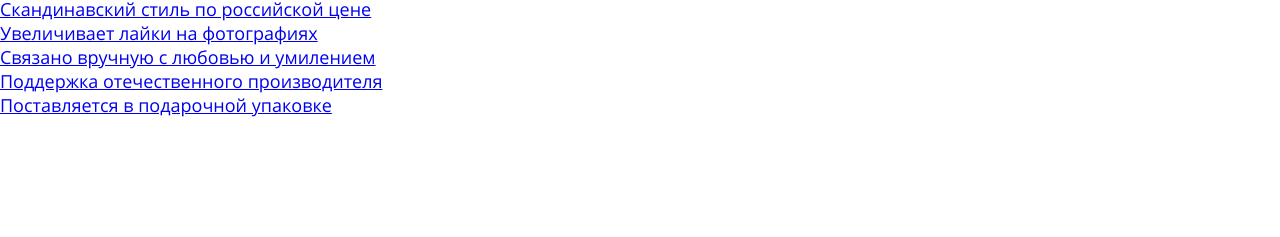
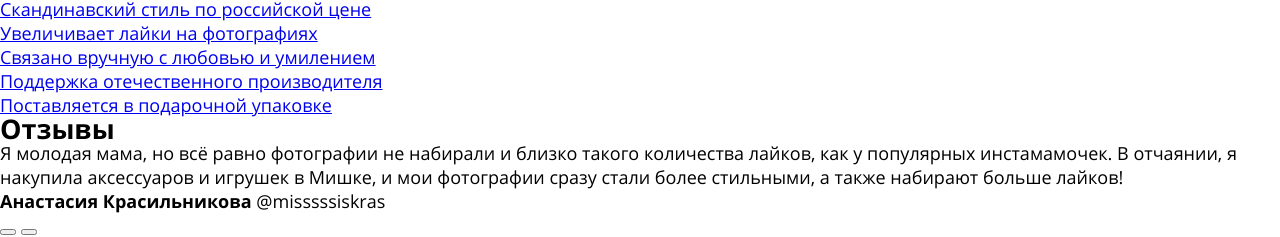
Before and after one commit to it-amalker/mishka, a website: page src/index.html in a window 1280 px wide. Shown: the part 900-1137 px from the top of the page. Before the commit the page ends 1017 px from the top, so only its background shows below. Drawn offline with Linux system fonts and the light colour scheme.

Commit message:
added review section markup of the main page

```diff
--- a/src/index.html
+++ b/src/index.html
@@ -134,6 +134,21 @@
         </li>
       </ul>
     </section>
+    <section class="reviews">
+      <div class="reviews__wrapper">
+        <h2 class="reviews__title">Отзывы</h2>
+        <p class="review__text">Я молодая мама, но всё равно фотографии не набирали и близко такого количества лайков,
+          как
+          у популярных инстамамочек. В отчаянии, я накупила аксессуаров и игрушек в Мишке, и мои фотографии сразу стали
+          более стильными, а также набирают больше лайков!</p>
+        <b class="review__author">Анастасия Красильникова</b>
+        <span class="review__nickname">@misssssiskras</span>
+        <div class="arrows-wrap">
+          <button class="arrow arrow-left" type="button"><span class="visually-hidden">Назад</span></button>
+          <button class="arrow arrow-right" type="button"><span class="visually-hidden">Вперед</span></button>
+        </div>
+      </div>
+    </section>
   </main>
   <footer class="page-footer">
 
```
